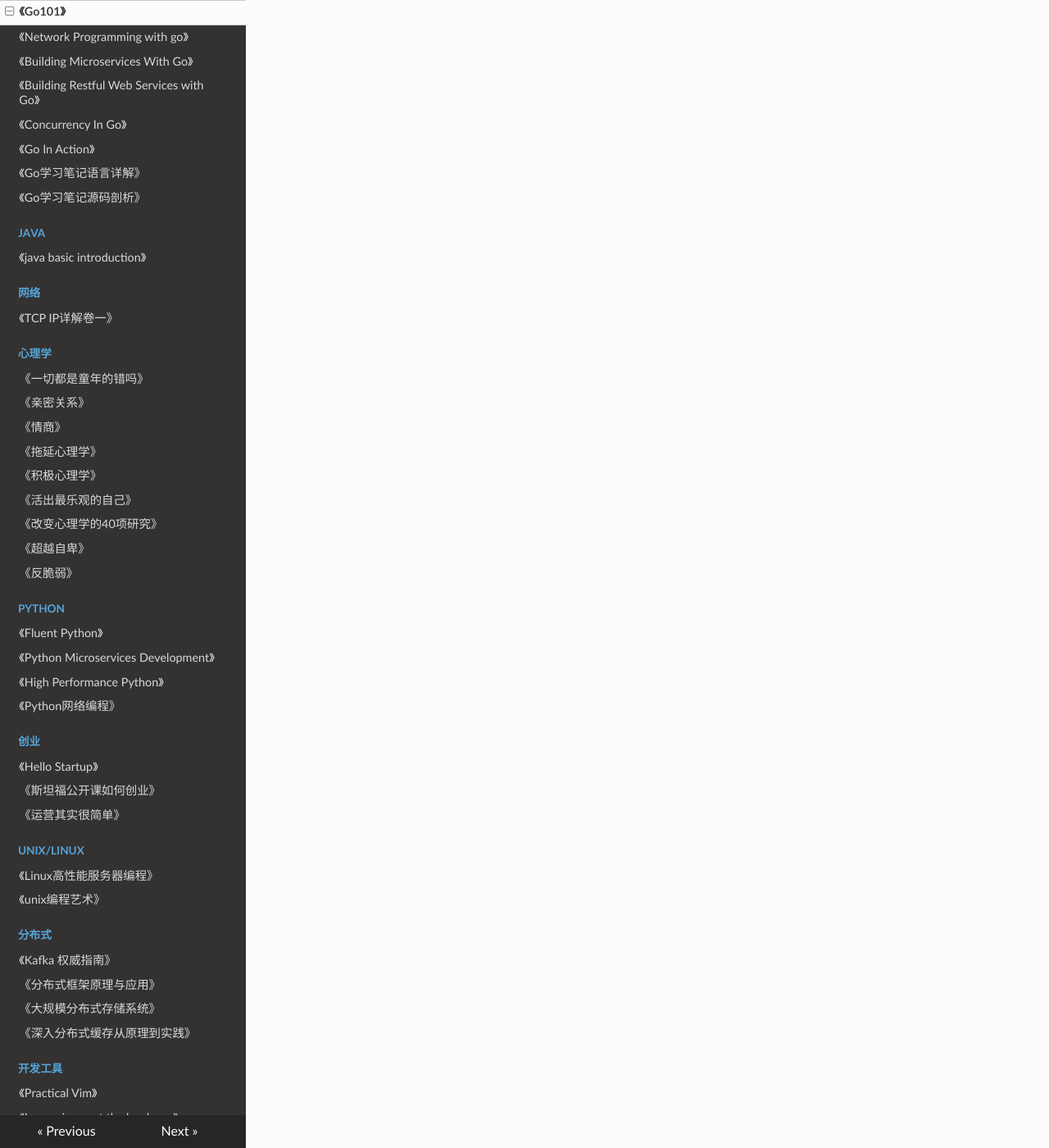
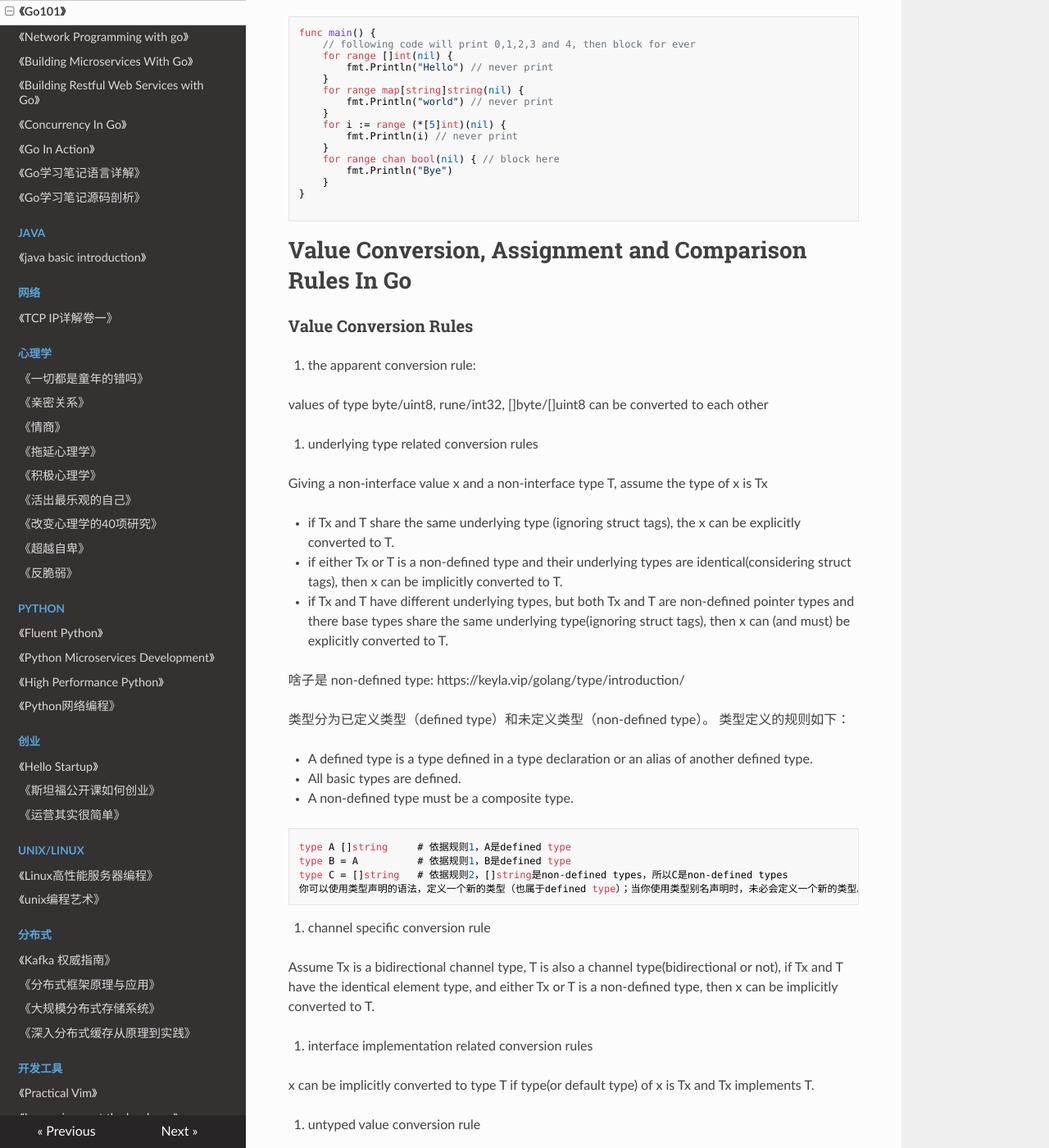
Before and after one commit to PegasusWang/booknotes, an MkDocs documentation site: the page built from docs/golang/go101/book.md, in a window 1280 px wide and 1400 px high, scrolled down 34806 px. Shown: the whole window at 82% size. Built offline with MkDocs 1.6.1, drawn with Linux system fonts in a browser that asks for light colours; nearby versions of some CDN libraries; old or Windows-style settings are respelled for this version of MkDocs; some of the changed text lies outside the part shown.

Commit message:
Value Conversion, Assignment and Comparison Rules In Go

````diff
--- a/docs/golang/go101/book.md
+++ b/docs/golang/go101/book.md
@@ -2077,3 +2077,136 @@
 ```
 
 ### Kind-of Resources Leaking by Deferring Function Calls
+
+
+# nils in Go
+
+nil can Represent Zero Values of Many Types:
+
+- pointer types ( including type-unsafe ones)
+- map types
+- slice types
+- function types
+- channel types
+- interface types
+
+### Two nil Values May Be Not Equal
+
+`fmt.Println( (interface{})(nil) == (*int)(nil))  // false`
+
+### Retrieving Elements From Nil Maps Will Not Panic
+
+will always return zero value.
+
+```go
+(map[string]int)(nil)["key"]  // 0
+(map[int]bool)(nil)[123]  // false
+(map[int]*int64)(nil)[123]  // nil
+```
+
+### It is Legal to Range Over Nil Channels, Maps, Slices and Array Pointers
+
+```go
+func main() {
+	// following code will print 0,1,2,3 and 4, then block for ever
+	for range []int(nil) {
+		fmt.Println("Hello") // never print
+	}
+	for range map[string]string(nil) {
+		fmt.Println("world") // never print
+	}
+	for i := range (*[5]int)(nil) {
+		fmt.Println(i) // never print
+	}
+	for range chan bool(nil) { // block here
+		fmt.Println("Bye")
+	}
+}
+
+```
+
+# Value Conversion, Assignment and Comparison Rules In Go
+
+### Value Conversion Rules
+
+1. the apparent conversion rule:
+
+values of type byte/uint8, rune/int32, []byte/[]uint8 can be converted to each other
+
+2. underlying type related conversion rules
+
+Giving a non-interface value x and a non-interface type T, assume the type of x is Tx
+
+- if Tx and T share the same underlying type (ignoring struct tags), the x can be explicitly converted to T.
+- if either Tx or T is a non-defined type and their underlying types are identical(considering struct tags), then x can be implicitly converted to T.
+- if Tx and T have different underlying types, but both Tx and T are non-defined pointer types and there base types
+	share the same underlying type(ignoring struct tags), then x can (and must) be explicitly converted to T.
+
+啥子是 non-defined type: https://keyla.vip/golang/type/introduction/
+
+类型分为已定义类型（defined type）和未定义类型（non-defined type）。 类型定义的规则如下：
+
+- A defined type is a type defined in a type declaration or an alias of another defined type.
+- All basic types are defined.
+- A non-defined type must be a composite type.
+
+```go
+type A []string     # 依据规则1，A是defined type
+type B = A          # 依据规则1，B是defined type
+type C = []string   # 依据规则2，[]string是non-defined types，所以C是non-defined types
+你可以使用类型声明的语法，定义一个新的类型（也属于defined type）；当你使用类型别名声明时，未必会定义一个新的类型。
+```
+
+3. channel specific conversion rule
+
+Assume Tx is a bidirectional channel type, T is also a channel type(bidirectional or not), if Tx and T have the
+identical element type, and either Tx or T is a non-defined type, then x can be implicitly converted to T.
+
+4. interface implementation related conversion rules
+
+x can be implicitly converted to type T if type(or default type) of x is Tx and Tx implements T.
+
+5. untyped value conversion rule
+
+An untyped value can be implicitly converted to type T, if the untyped value can represent as values of type T.
+
+6. constants conversion rule
+
+Given a constant value x and a type T, if x is represent as a value of type T, then x can be explicitly converted to T.
+In particular if x is an untyped value, then x can be implicitly converted to T.
+
+7. non-constant number conversion rules
+Non-constant floating-point and integer values can be explicitly converted to any floating-point and integer types.
+Non-constant complex values can be explicitly converted to any complex types.
+
+注意浮点数到整数的截断问题(the fraction is discarded, truncation towards zero)。
+
+8. string related conversion rules
+
+If the type(or default type) of a value is an integer type, then the value can be explicitly converted to string types.
+
+9. unsafe pointers related conversion rules
+A pointer value of any type can be explicitly converted to a type whose underlying type is unsafe.Pointer, and vice versa.
+
+An uintptr value can be explicitly converted to a type whose underlying type is unsafe.Pointer, and vice versa.
+
+
+### Value Assignment Rules
+
+Assignments can be views as implicit conversions. The destination values in assignment must be addressable values,
+map index expressions , or the blank identifier.
+
+In an assignment, the source value is *copied* to the destination value. Precisely speaking, the direct part of the
+source value is copied to the destination value.
+
+Note, parameter passing and result returning are both value assignments actually.
+
+### Value Comparison Rules
+
+In any comparison, the first operand must be assignable to the type of the second operand, or vice versa.
+
+Note, although value of slice/map/function types don't support comparisons, they can be compared with untyped nil values.
+
+Note, an untyped nil value can't be compared with another untyped nil value.
+
+Any comparison results an untyped boolean value.
````
